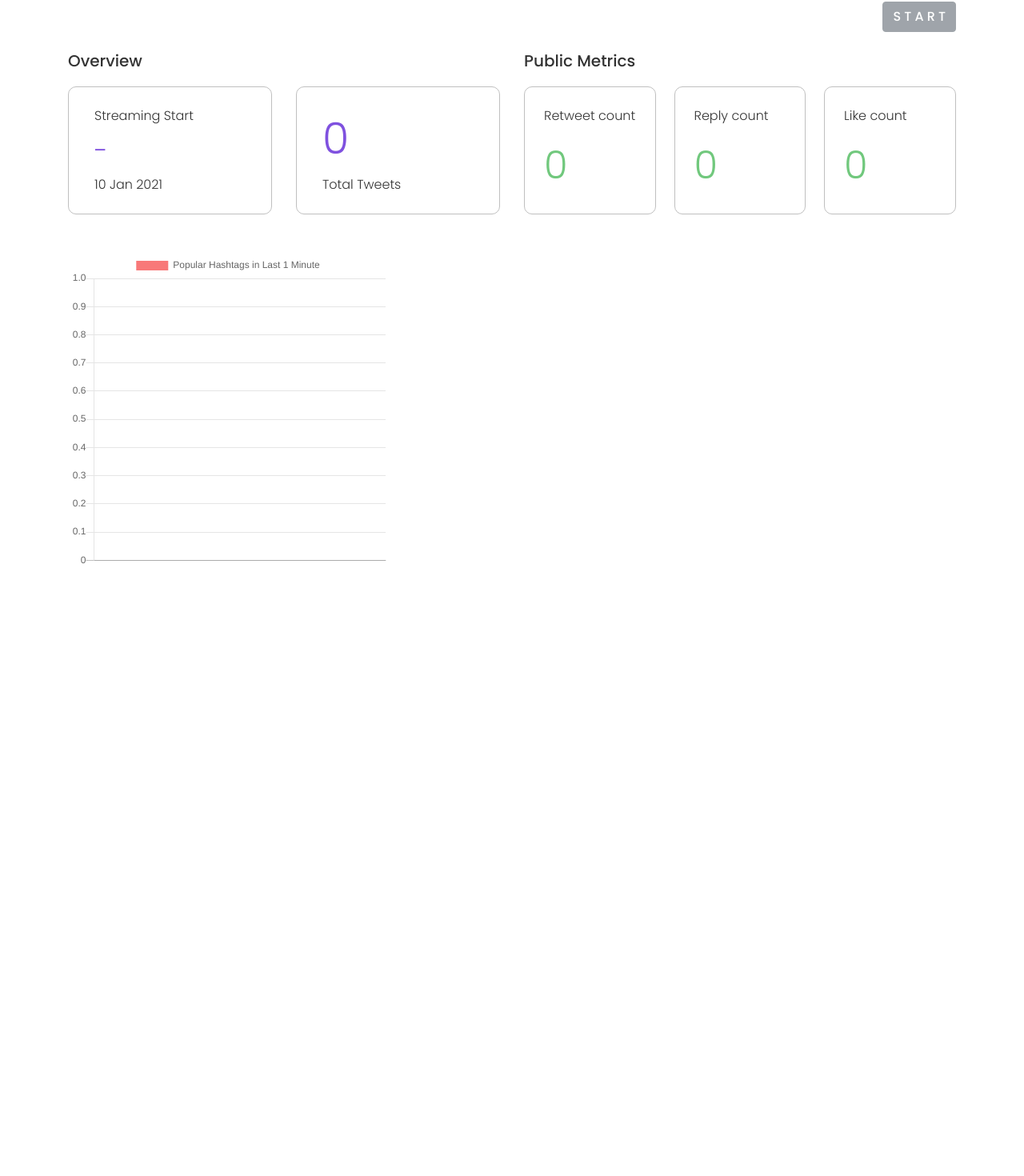
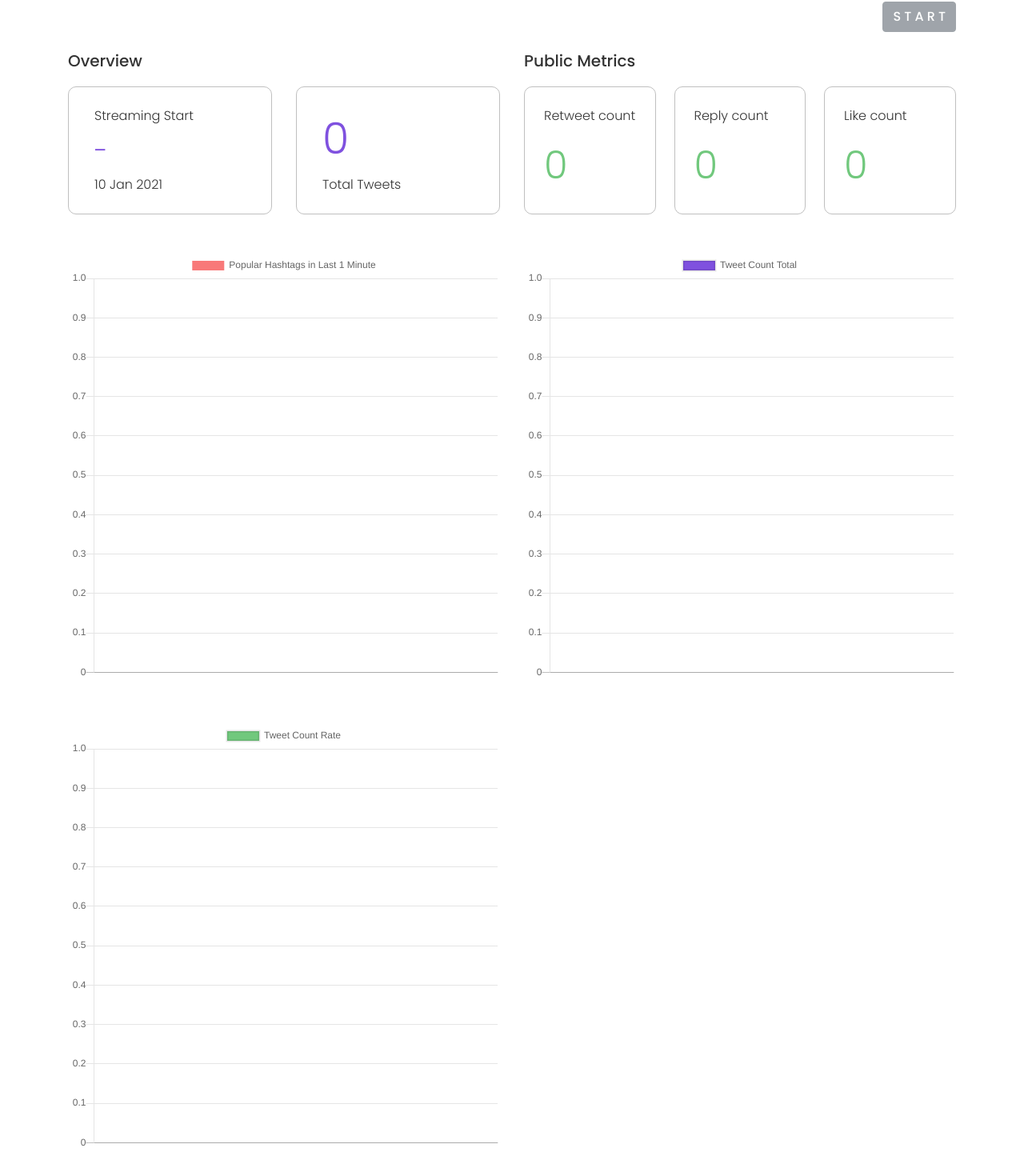
Before and after one commit to ramadhanriandi/twitswap-dashboard, a Vue app: page / in a window 1280 px wide. Shown: the part 245-1715 px from the top of the page at 80% size. Before the commit the page ends 961 px from the top, so only its background shows below. Built offline with nearby package versions, Linux system fonts and the light colour scheme.

Commit message:
add visualization for tweet count

```diff
--- /dev/null
+++ b/src/components/TweetCountRate.js
@@ -0,0 +1,42 @@
+import { Line } from 'vue-chartjs';
+import _ from 'lodash';
+
+export default {
+  extends: Line,
+  props: ["tweetCountRate"],
+  mounted () {
+    this.renderChart({
+      labels: this.tweetCountRate.length
+        ? _.map(this.tweetCountRate, (tweetCount) => tweetCount.label)
+        : [],
+      datasets: [
+        {
+          label: 'Tweet Count Rate',
+          backgroundColor: '#71c87d',
+          data: this.tweetCountRate.length
+            ? _.map(this.tweetCountRate, (tweetCount) => tweetCount.value)
+            : []
+        }
+      ]
+    })
+  },
+  watch: {
+    tweetCountRate(newValue, oldValue) {
+      console.log(oldValue);
+      this.renderChart({
+        labels: !_.isEmpty(newValue) && newValue.length
+          ? _.map(newValue, (tweetCount) => tweetCount.label)
+          : [],
+        datasets: [
+          {
+            label: 'Tweet Count Rate',
+            backgroundColor: '#71c87d',
+            data: !_.isEmpty(newValue) && newValue.length
+              ? _.map(newValue, (tweetCount) => tweetCount.value)
+              : []
+          }
+        ]
+      })
+    },
+  }
+}
--- /dev/null
+++ b/src/components/TweetCountTotal.js
@@ -0,0 +1,42 @@
+import { Line } from 'vue-chartjs';
+import _ from 'lodash';
+
+export default {
+  extends: Line,
+  props: ["tweetCountTotal"],
+  mounted () {
+    this.renderChart({
+      labels: this.tweetCountTotal.length
+        ? _.map(this.tweetCountTotal, (tweetCount) => tweetCount.label)
+        : [],
+      datasets: [
+        {
+          label: 'Tweet Count Total',
+          backgroundColor: '#7f51df',
+          data: this.tweetCountTotal.length
+            ? _.map(this.tweetCountTotal, (tweetCount) => tweetCount.value)
+            : []
+        }
+      ]
+    })
+  },
+  watch: {
+    tweetCountTotal(newValue, oldValue) {
+      console.log(oldValue);
+      this.renderChart({
+        labels: !_.isEmpty(newValue) && newValue.length
+          ? _.map(newValue, (tweetCount) => tweetCount.label)
+          : [],
+        datasets: [
+          {
+            label: 'Tweet Count Total',
+            backgroundColor: '#7f51df',
+            data: !_.isEmpty(newValue) && newValue.length
+              ? _.map(newValue, (tweetCount) => tweetCount.value)
+              : []
+          }
+        ]
+      })
+    },
+  }
+}
--- a/src/views/Home.vue
+++ b/src/views/Home.vue
@@ -38,9 +38,15 @@
       />
     </div>
 
-    <div class="d-flex justify-content-between align-items-center">
-      <PopularHashtags v-if="dataLoadCount % 2 === 1" :popularHashtags="popularHashtags" />
-      <PopularHashtags v-else :popularHashtags="popularHashtags" />
+    <div class="row justify-content-between align-items-center mb-5">
+      <PopularHashtags class="col" v-if="dataLoadCount % 2 === 1" :popularHashtags="popularHashtags" />
+      <PopularHashtags class="col" v-else :popularHashtags="popularHashtags" />
+      <TweetCountTotal class="col" v-if="dataLoadCount % 2 === 1" :tweetCountTotal="tweetCountTotal" />
+      <TweetCountTotal class="col" v-else :tweetCountTotal="tweetCountTotal" />
+    </div>
+    <div class="row justify-content-between align-items-center mb-5">
+      <TweetCountRate class="col-6" v-if="dataLoadCount % 2 === 1" :tweetCountRate="tweetCountRate" />
+      <TweetCountRate class="col-6" v-else :tweetCountRate="tweetCountRate" />
     </div>
   </div>
 </template>
@@ -51,14 +57,20 @@ import axios from 'axios';
 import Overview from '../components/Overview';
 import PopularHashtags from '../components/PopularHashtags';
 import PublicMetrics from '../components/PublicMetrics';
+import TweetCountRate from '../components/TweetCountRate';
+import TweetCountTotal from '../components/TweetCountTotal';
 
 import Configs from '../constants/config';
+
+import utils from '../utils/datetime';
 
 export default {
   components: {
     Overview,
     PopularHashtags,
     PublicMetrics,
+    TweetCountRate,
+    TweetCountTotal,
   },
   data: () => ({
     dataLoadCount: 0,
@@ -75,7 +87,9 @@ export default {
     overview: {
       startTime: null,
       totalTweetCount: 0,
-    }
+    },
+    tweetCountRate: [],
+    tweetCountTotal: [],
   }),
   methods: {
     async handleStreaming() {
@@ -92,10 +106,6 @@ export default {
 
       if (this.isStreaming) {
         this.overview.startTime = new Date();
-
-        this.publicMetric.likeCount += 1;
-        this.publicMetric.replyCount += 1;
-        this.publicMetric.retweetCount += 1;
 
         this.loadData();
       } else {
@@ -114,6 +124,31 @@ export default {
           const { popularHashtags, tweetCount } = data;
 
           this.popularHashtags = popularHashtags;
+
+          if (this.overview.totalTweetCount !== tweetCount.data) {
+            this.publicMetric.likeCount += Math.floor(Math.random() * 11);
+            this.publicMetric.replyCount += Math.floor(Math.random() * 11);
+            this.publicMetric.retweetCount += Math.floor(Math.random() * 11);
+          }
+
+          this.tweetCountRate = [...this.tweetCountRate, {
+            value: Math.abs(this.overview.totalTweetCount - tweetCount.data),
+            label: utils.convertTime(new Date()),
+          }];
+
+          if (this.tweetCountRate.length > 10) {
+            this.tweetCountRate = this.tweetCountRate.slice(-10);
+          }
+
+          this.tweetCountTotal = [...this.tweetCountTotal, {
+            value: tweetCount.data,
+            label: utils.convertTime(new Date()),
+          }];
+
+          if (this.tweetCountTotal.length > 10) {
+            this.tweetCountTotal = this.tweetCountTotal.slice(-10);
+          }
+
           this.overview.totalTweetCount = tweetCount.data;
         }
 
```
